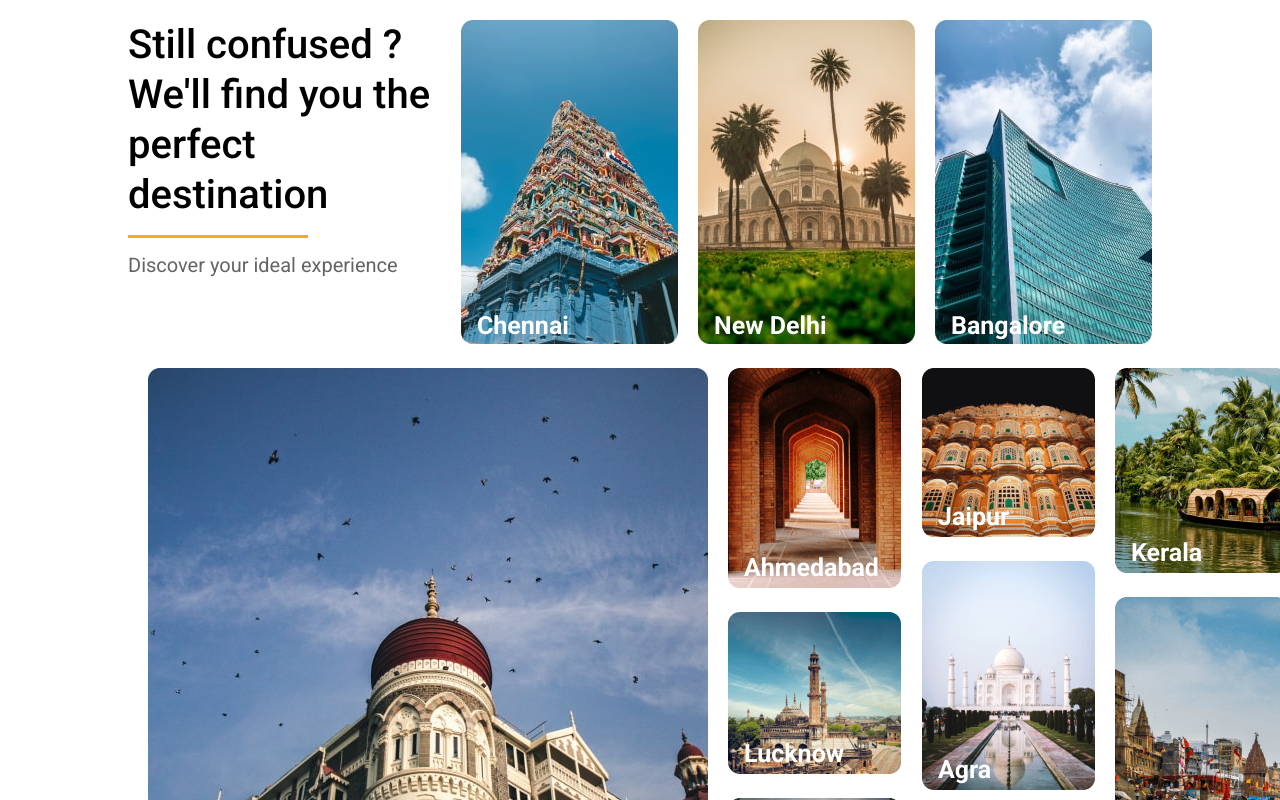
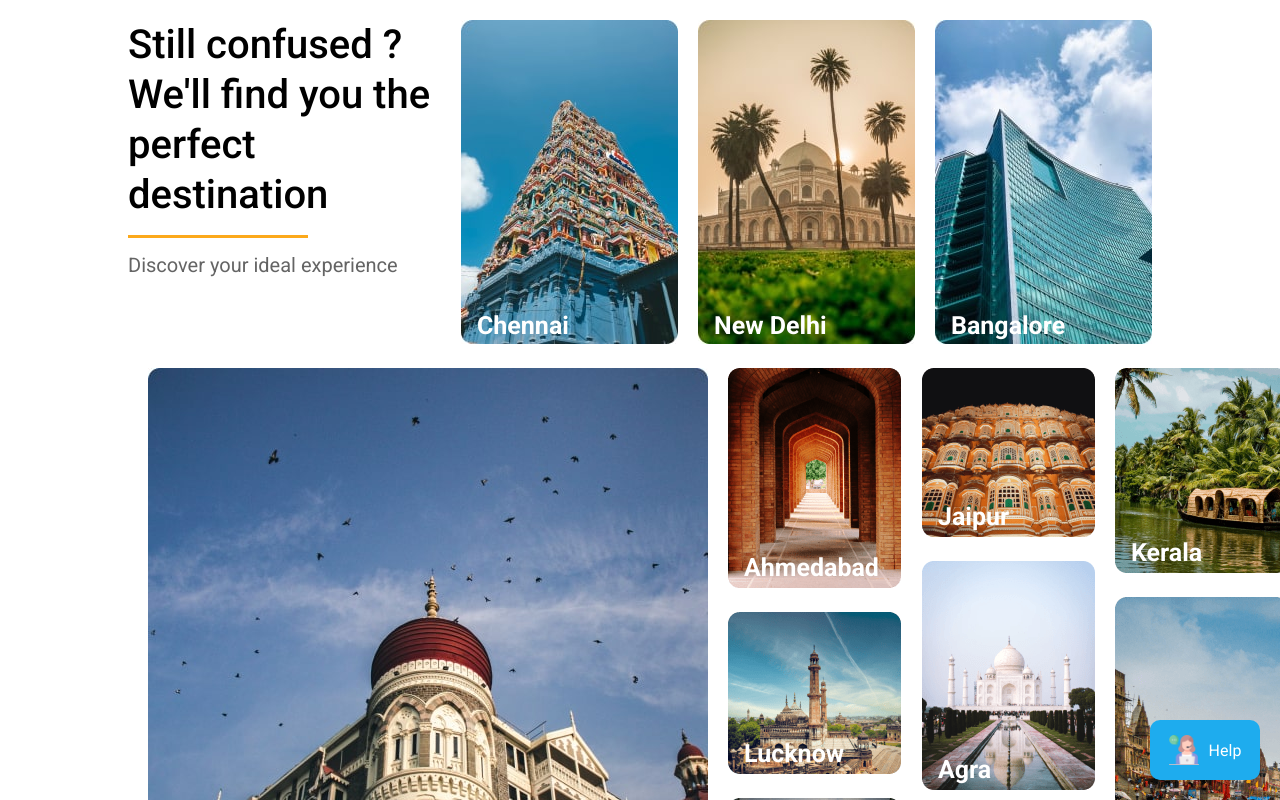
Before and after one commit to amartya895/apna-train, a React (Create React App) app in the folder apna-train/: page / in a window 1280 px wide. Shown: the top 800 px of the page. Built offline with nearby package versions, Linux system fonts and the light colour scheme.

Commit message:
help-btn

```diff
--- a/apna-train/src/components/footer.css
+++ b/apna-train/src/components/footer.css
@@ -70,9 +70,9 @@ footer{
     margin-right: 50px;
 }
 .help-btn{
-    position: relative;
-    top: 270px;
-    left: 20px;
+    position: fixed;
+    bottom:20px;
+    right: 20px;
     font-size: 16px;
     font-weight: 400;
     padding: 5px;
@@ -83,8 +83,13 @@ footer{
     justify-content: center;
     align-items: center;
     background-color: rgb(30, 172, 238);
+    cursor: pointer;
+    transition: 0.3s;
 
 
+}
+.help-btn:hover{
+    background-color: rgba(30, 172, 238, 0.747);
 }
 .footer-head{
     font-size: 14px;
```
